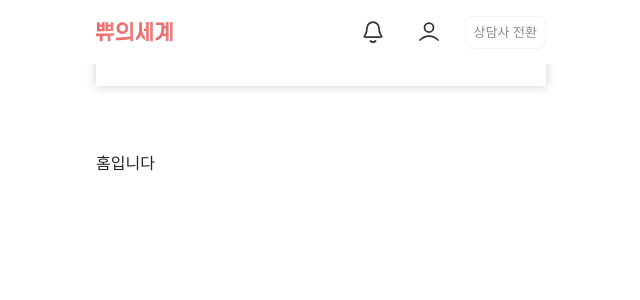
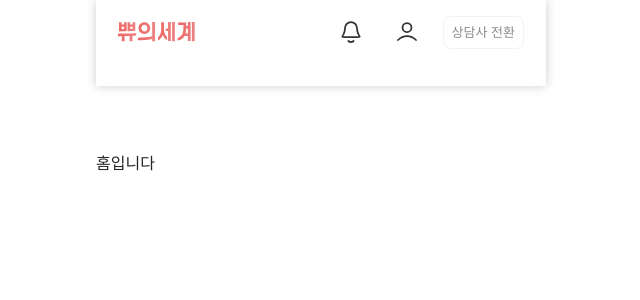
Before and after one commit to KDT-2024-FirstStep-Team/first-step-frontend, a Next.js app: page / in a window 1280 px wide. Shown: the top 300 px of the page, without its empty margins (319-959 px from the left). Built offline with nearby package versions, Linux system fonts and the light colour scheme; a web font is replaced by a local one.

Commit message:
style: 홈헤더 css 설정 수정

```diff
--- a/src/app/components/HomeHeader.tsx
+++ b/src/app/components/HomeHeader.tsx
@@ -51,9 +51,6 @@ const Wrapper = styled.div`
 const HeaderContainer = styled.header`
   position: fixed;
   top: 0;
-  left: 0;
-  right: 0;
-  margin: 0 auto;
   z-index: 1000;
 
   width: 100%;
@@ -63,6 +60,7 @@ const HeaderContainer = styled.header`
   align-items: center;
   padding: 0 22px;
   background-color: var(--gr100);
+  box-sizing: border-box;
 `;
 
 const Logo = styled(Image)`
```
